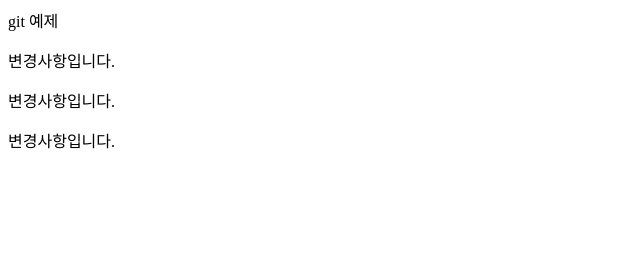
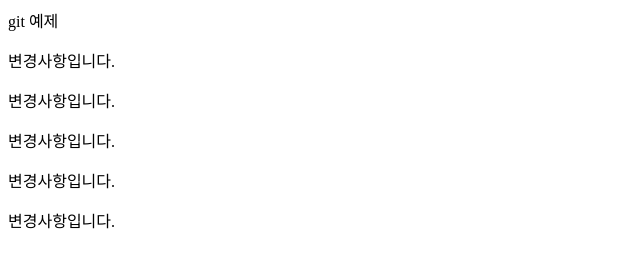
Before and after one commit to Yubyoungok/bukedu5, a plain HTML site: page index.html in a window 1280 px wide. Shown: the whole page, without its empty margins (0-640 px from the left). Drawn offline with Linux system fonts and the light colour scheme.

Commit message:
koheeseon

```diff
--- a/index.html
+++ b/index.html
@@ -9,5 +9,7 @@
     <p>변경사항입니다.</p>
     <p>변경사항입니다.</p>
     <p>변경사항입니다.</p>
+    <p>변경사항입니다.</p>
+    <p>변경사항입니다.</p>
 </body>
 </html>
```
